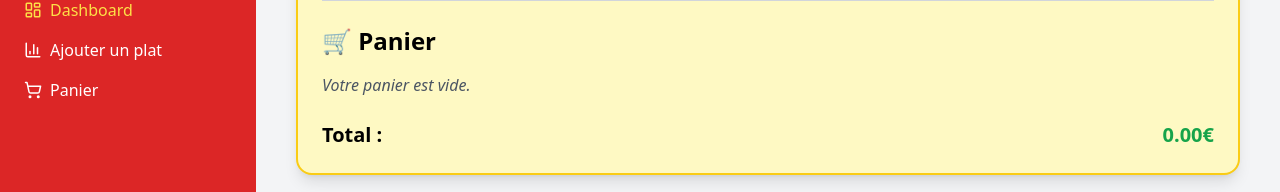
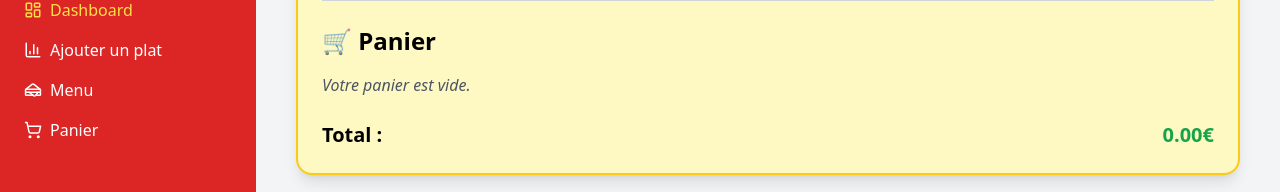
Before and after one commit to Shiro971/foodtruck, a React (Create React App) app: page / in a window 1280 px wide. Shown: the part 114-306 px from the top of the page. Built offline with nearby package versions, Linux system fonts and the light colour scheme.

Commit message:
SuppModifv2

```diff
--- a/src/App.js
+++ b/src/App.js
@@ -68,6 +68,12 @@ function App() {
             <BarChart3 size={18} /> <span>Ajouter un plat</span>
           </button>
           <button
+            onClick={() => setActiveView("menu")}
+            className={`text-left hover:text-yellow-300 flex items-center space-x-2 ${activeView === "menu" ? "text-yellow-300" : ""}`}
+          >
+            <Sandwich size={18} /> <span>Menu</span>
+          </button>
+          <button
             onClick={() => setActiveView("cart")}
             className={`text-left hover:text-yellow-300 flex items-center space-x-2 ${activeView === "cart" ? "text-yellow-300" : ""}`}
           >
```
